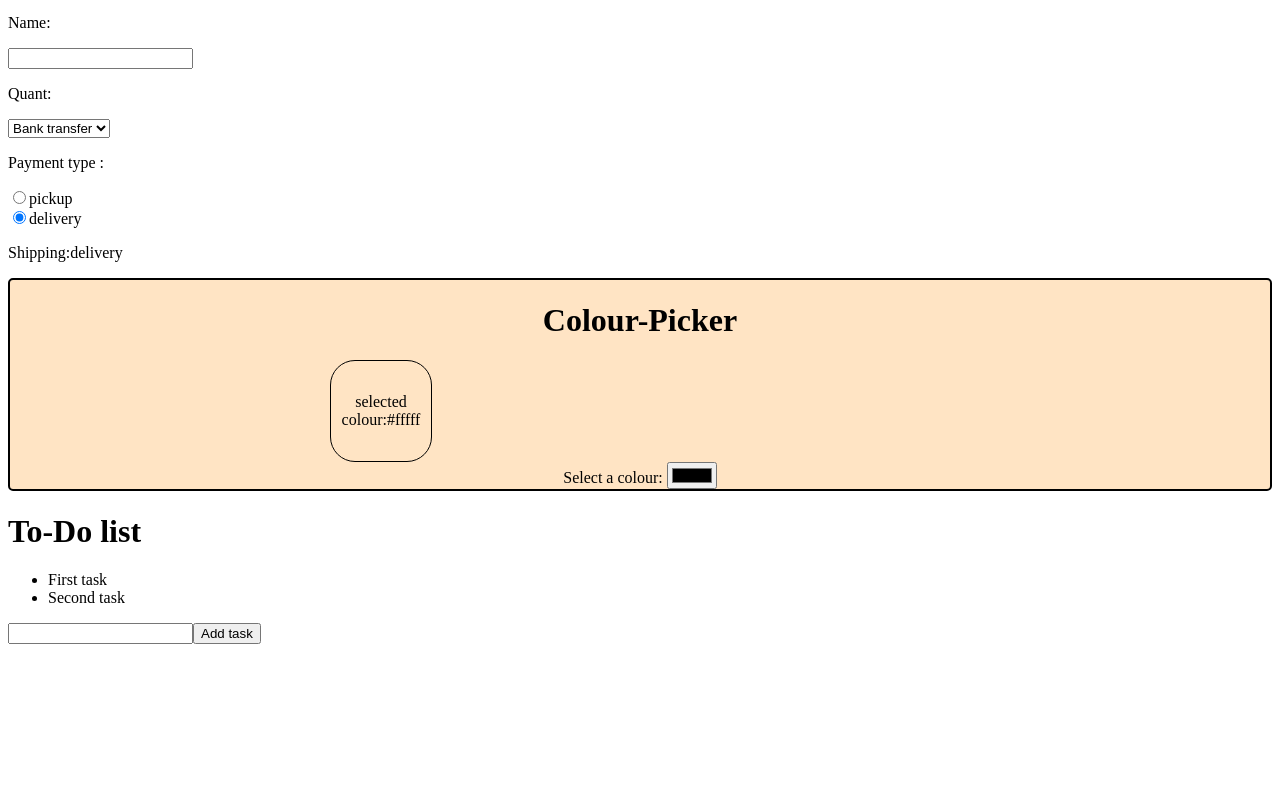
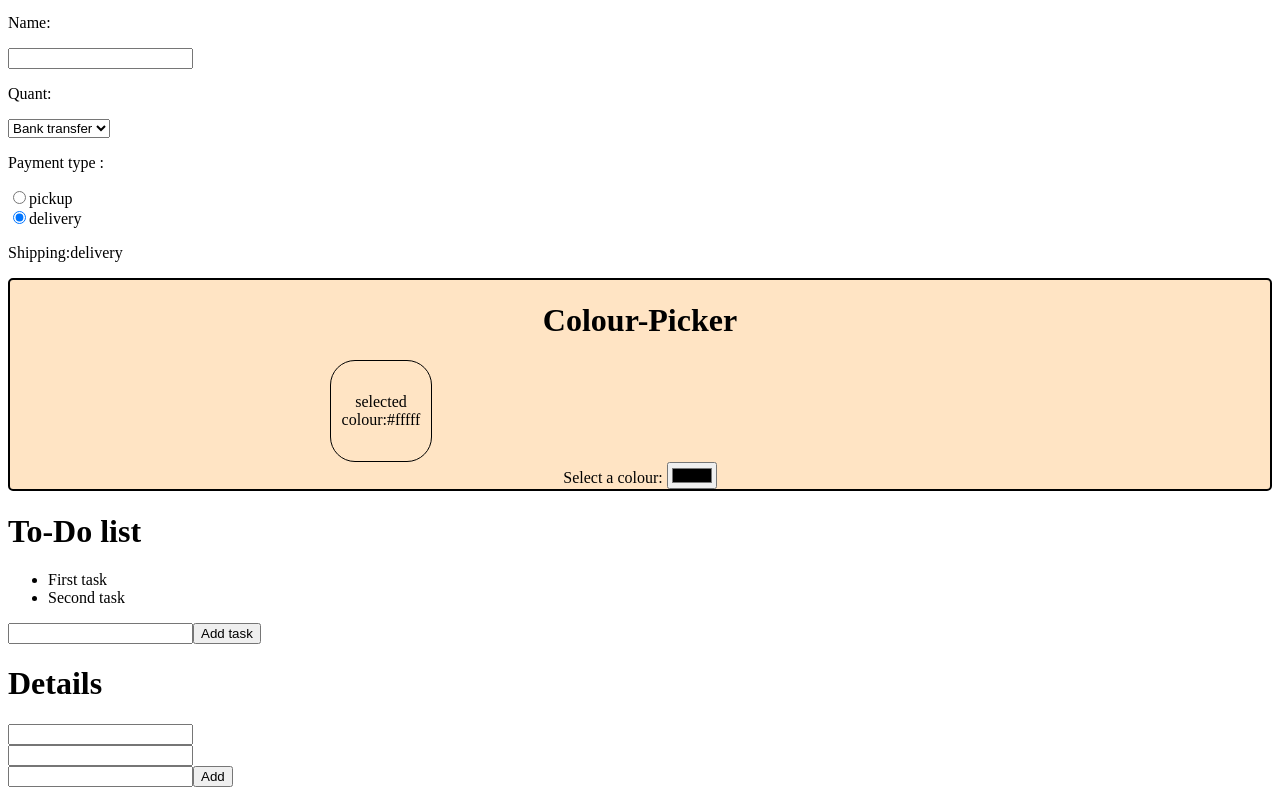
Before and after one commit to AkshayaNagaraj17/React-Practice, a React (Vite) app: page / in a window 1280 px wide. Shown: the part 1339-2134 px from the top of the page. Before the commit the page ends 1991 px from the top, so only its background shows below. Built offline with nearby package versions, Linux system fonts and the light colour scheme.

Commit message:
Multi Usestate revised

```diff
--- a/src/App.jsx
+++ b/src/App.jsx
@@ -6,7 +6,8 @@ import List from"./List"
 import Component from"./Component.jsx"
 import Compo from "./Compo.jsx"
 import ColorPick from "./ColorPick"
-import ToDo from "./ToDo.jsx"
+import ToDo from "./todo.jsx"
+import MultiObj from "./multiObj.jsx"
 function App()
 {
   return(<>
@@ -32,6 +33,7 @@ function App()
     <Compo></Compo>
     <ColorPick></ColorPick>
     <ToDo></ToDo>
+    <MultiObj></MultiObj>
   </>
 
    )
--- /dev/null
+++ b/src/multiObj.jsx
@@ -0,0 +1,48 @@
+import { useState } from "react";
+
+// MULTI USESTATE
+function MultiObj()
+{
+    const [details,setDetails]=useState([])
+    const [name,setName]=useState("")
+    const [age,setAge]=useState()
+    const [gender,setGender]=useState("")
+    function handLen(e)
+    {
+        setName(e.target.value)
+    }
+    function handLea(e)
+    {
+        setAge(e.target.value)
+    }
+    function handLeg(e)
+    {
+        setGender(e.target.value)
+    }
+    function add()
+    {
+        const new1={name,age,gender}
+        setDetails(details=>[...details,new1])
+        setAge("")
+        setGender("")
+        setName("")
+    }
+    return(
+        <div>
+            <h1>Details</h1>
+            <ul>
+                {details.map((de,index)=><li key={index}>
+                    {de.name}{de.age}{de.gender}
+                </li>)}
+            </ul>
+            <input type="text" value={name} onChange={handLen} />
+            <br></br>
+            <input type="text" value={age}onChange={handLea} />
+
+            <br></br>
+            <input type="text" value={gender} onChange={handLeg} />
+            <button onClick={add}>Add</button>
+        </div>
+    )
+}
+export default MultiObj
```
